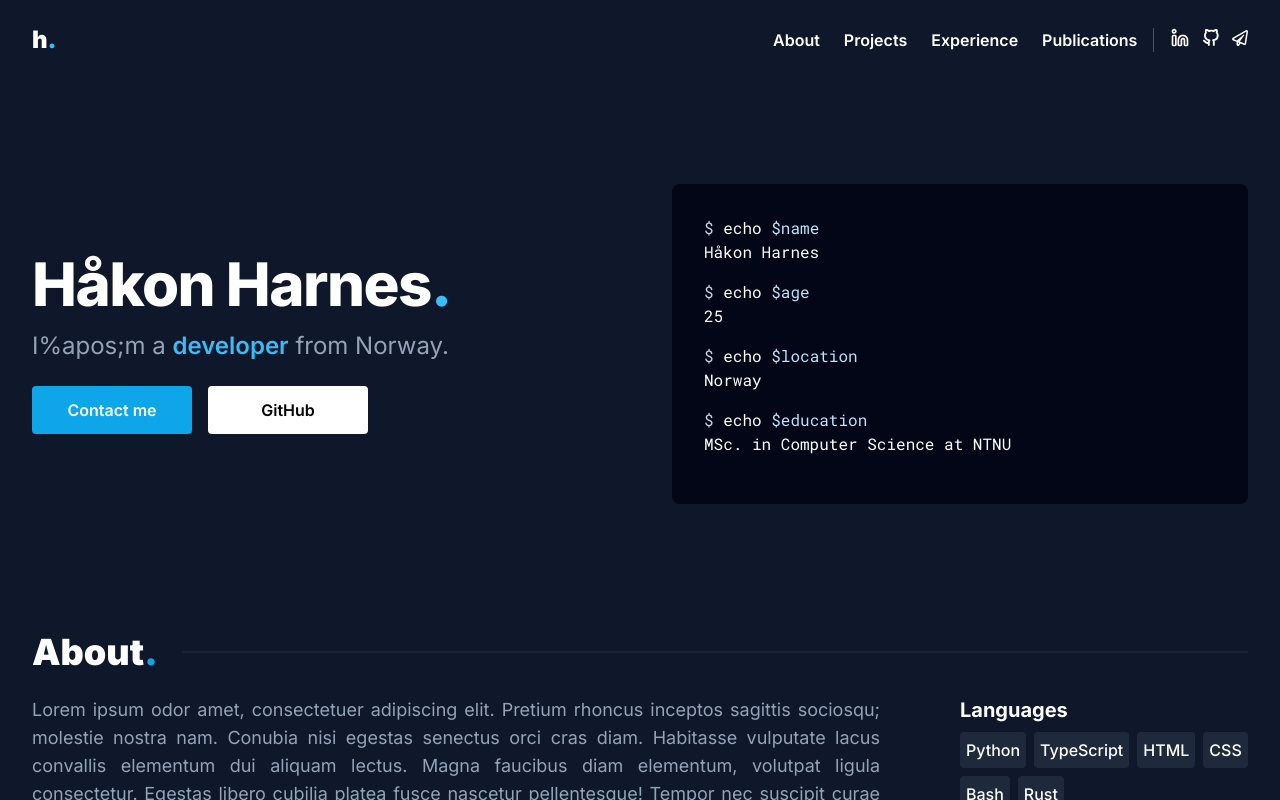
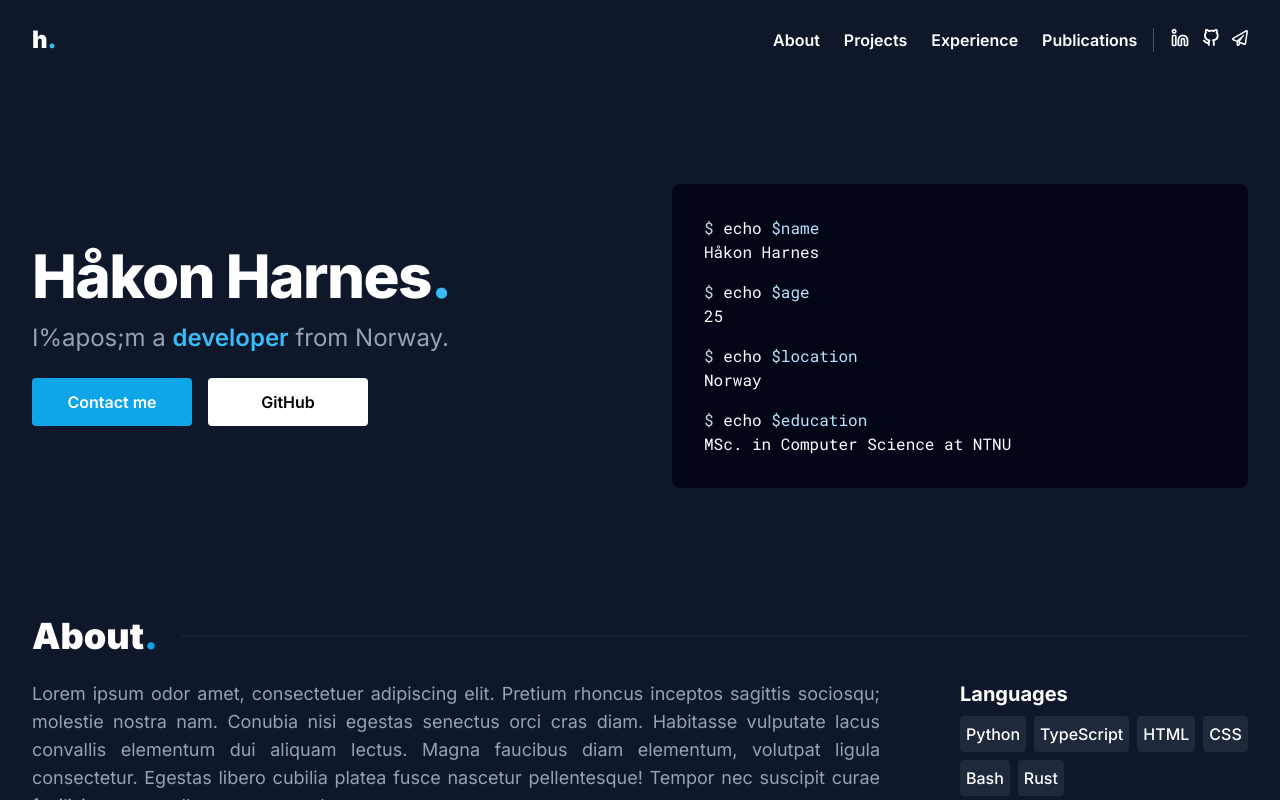
Before and after one commit to HakonHarnes/website, a Next.js app: page / in a window 1280 px wide. Shown: the top 800 px of the page. Built offline with nearby package versions, Linux system fonts and the light colour scheme.

Commit message:
fix: padding issue in terminal

```diff
--- a/app/components/HeroSection.tsx
+++ b/app/components/HeroSection.tsx
@@ -61,9 +61,7 @@ function Terminal({ commands }: TerminalProps) {
             <span>echo </span>
             <span className="text-sky-200">{command.variable}</span>
           </div>
-          <div
-            className={`pb-4 ${index === commands.length - 1 ? "sm:pb-4" : ""}`}
-          >
+          <div className={index !== commands.length - 1 ? "pb-4" : ""}>
             {command.value}
           </div>
         </>
```
